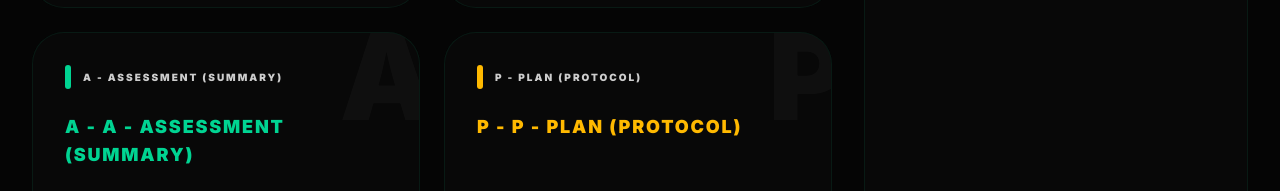
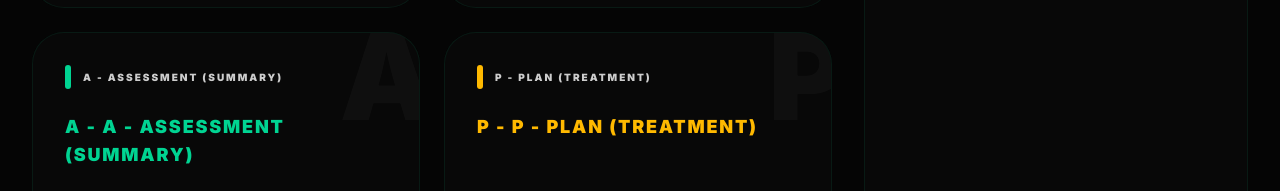
Before and after one commit to rajveerkhanvilkar/Nexus-SOAP, a Next.js app: page / in a window 1280 px wide. Shown: the part 340-531 px from the top of the page. Built offline with nearby package versions, Linux system fonts and the light colour scheme.

Commit message:
style: update clinical section titles to HISTORY, FINDINGS, SUMMARY, TREATMENT

```diff
--- a/app/page.tsx
+++ b/app/page.tsx
@@ -137,7 +137,7 @@ export default function NexusSOAP() {
       { t: "S - SUBJECTIVE (HISTORY)", d: aiResult.soap.subjective },
       { t: "O - OBJECTIVE (FINDINGS)", d: aiResult.soap.objective },
       { t: "A - ASSESSMENT (SUMMARY)", d: aiResult.soap.assessment },
-      { t: "P - PLAN (PROTOCOL)", d: aiResult.soap.plan }
+      { t: "P - PLAN (TREATMENT)", d: aiResult.soap.plan }
     ];
 
     sections.forEach(s => {
@@ -187,7 +187,7 @@ export default function NexusSOAP() {
             <SOAPCard letter="S" title="S - SUBJECTIVE (HISTORY)" items={isProcessing ? [{text: "Synthesizing...", confidence: 100}] : (aiResult?.soap?.subjective || [])} variant="green" />
             <SOAPCard letter="O" title="O - OBJECTIVE (FINDINGS)" items={isProcessing ? [{text: "Normalizing...", confidence: 100}] : (aiResult?.soap?.objective || [])} variant="gold" />
             <SOAPCard letter="A" title="A - ASSESSMENT (SUMMARY)" items={isProcessing ? [{text: "Calculating...", confidence: 100}] : (aiResult?.soap?.assessment || [])} variant="green" />
-            <SOAPCard letter="P" title="P - PLAN (PROTOCOL)" items={isProcessing ? [{text: "Formulating...", confidence: 100}] : (aiResult?.soap?.plan || [])} variant="gold" />
+            <SOAPCard letter="P" title="P - PLAN (TREATMENT)" items={isProcessing ? [{text: "Formulating...", confidence: 100}] : (aiResult?.soap?.plan || [])} variant="gold" />
           </div>
           <div className="glass rounded-[2rem] p-10 border-white/5 flex flex-col items-center justify-center min-h-[160px]">
             <div className="absolute top-6 left-8 flex items-center gap-3 opacity-40"><div className="w-2 h-2 bg-red-500 rounded-full animate-pulse" /><span className="text-[10px] font-black tracking-widest uppercase">Ambient Stream</span></div>
```
